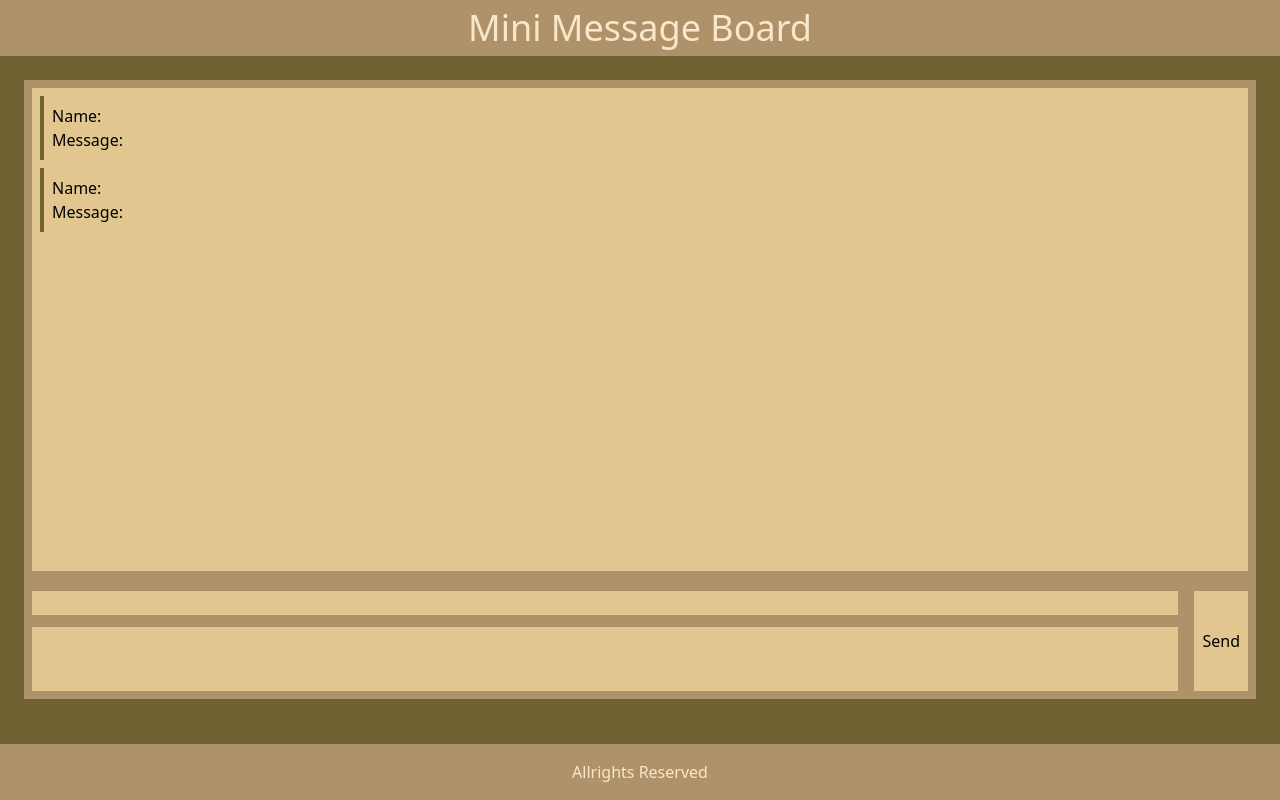
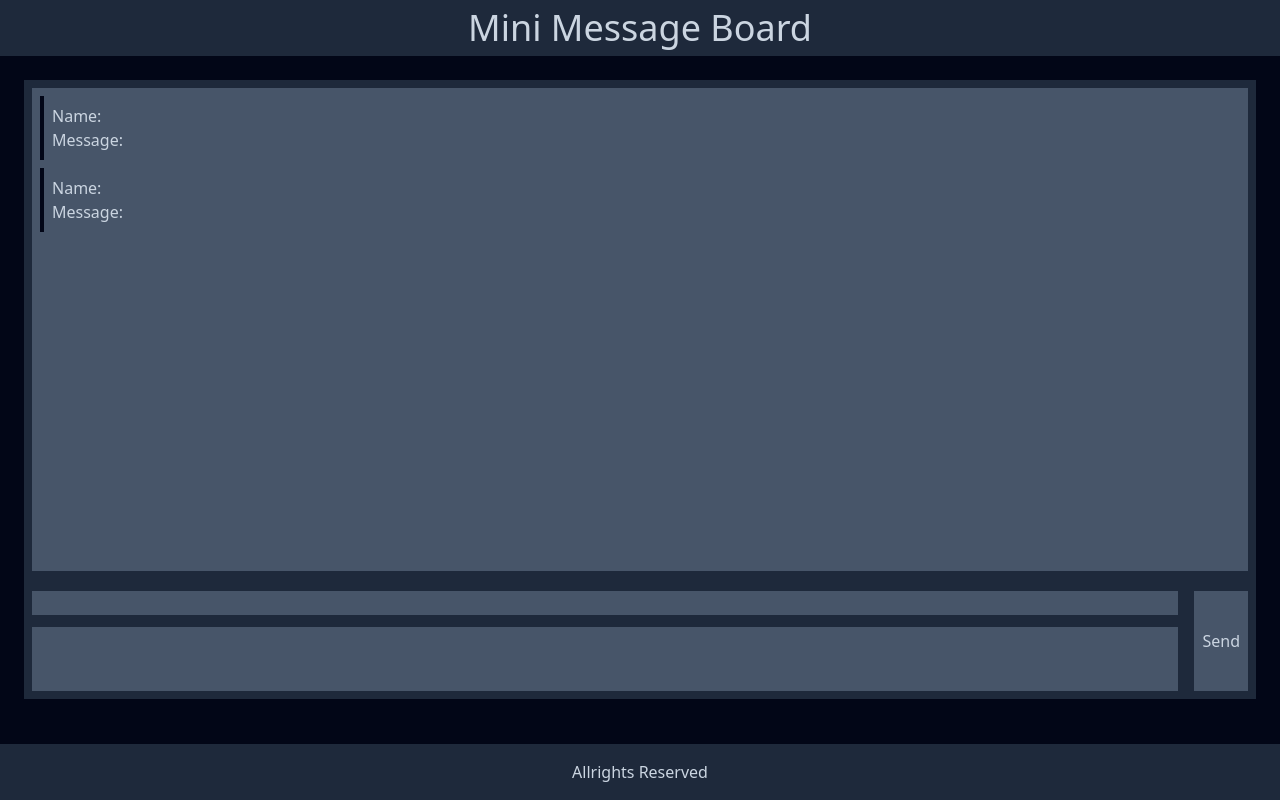
Before and after one commit to athuv/message-board, a React (Vite) app in the folder client/: page / in a window 1280 px wide. Built offline with nearby package versions, Linux system fonts and the light colour scheme.

Commit message:
style: style Main component

```diff
--- a/client/src/component/Main/Main.jsx
+++ b/client/src/component/Main/Main.jsx
@@ -1,22 +1,34 @@
 export default function Main() {
+  const handleFormSubmit = (e) => {
+    e.preventDefault();
+  };
+
   return (
     <main className="h-14 flex-grow bg-bgPrimary">
       <section className="m-6 flex h-[90%] flex-col justify-between bg-bgSecondary p-2">
         <div className="h-[80%] bg-tertiary p-2">
-          <div className="flex h-fit flex-col border-l-4 border-bgPrimary p-2">
+          <div className="flex h-fit flex-col border-l-4 border-bgPrimary p-2 text-fontPrimary">
             <div>Name: </div>
             <div>Message:</div>
           </div>
 
-          <div className="mt-2 flex h-fit flex-col border-l-4 border-bgPrimary p-2">
+          <div className="mt-2 flex h-fit flex-col border-l-4 border-bgPrimary p-2 text-fontPrimary">
             <div>Name: </div>
             <div>Message:</div>
           </div>
         </div>
         <div>
-          <form className="flex gap-4">
+          <form
+            onSubmit={handleFormSubmit}
+            className="flex gap-4"
+            method="POST"
+          >
             <div className="flex w-full flex-col gap-3">
-              <input className="bg-tertiary" type="text" name="name" />
+              <input
+                className="bg-tertiary text-fontPrimary"
+                type="text"
+                name="name"
+              />
               <input
                 className="h-16 bg-tertiary text-fontPrimary"
                 type="text"
@@ -24,7 +36,10 @@ export default function Main() {
               />
             </div>
             <div>
-              <button type="submit" className="h-full bg-tertiary px-2">
+              <button
+                type="submit"
+                className="h-full bg-tertiary px-2 text-fontPrimary hover:bg-bgPrimary"
+              >
                 Send
               </button>
             </div>
--- a/client/tailwind.config.js
+++ b/client/tailwind.config.js
@@ -4,10 +4,10 @@ export default {
   theme: {
     extend: {
       colors: {
-        bgPrimary: '#706233',
-        bgSecondary: '#B0926A',
-        tertiary: '#E1C78F',
-        fontPrimary: '#FAE7C9',
+        bgPrimary: '#020617',
+        bgSecondary: '#1e293b',
+        tertiary: '#475569',
+        fontPrimary: '#cbd5e1',
       },
     },
   },
```
